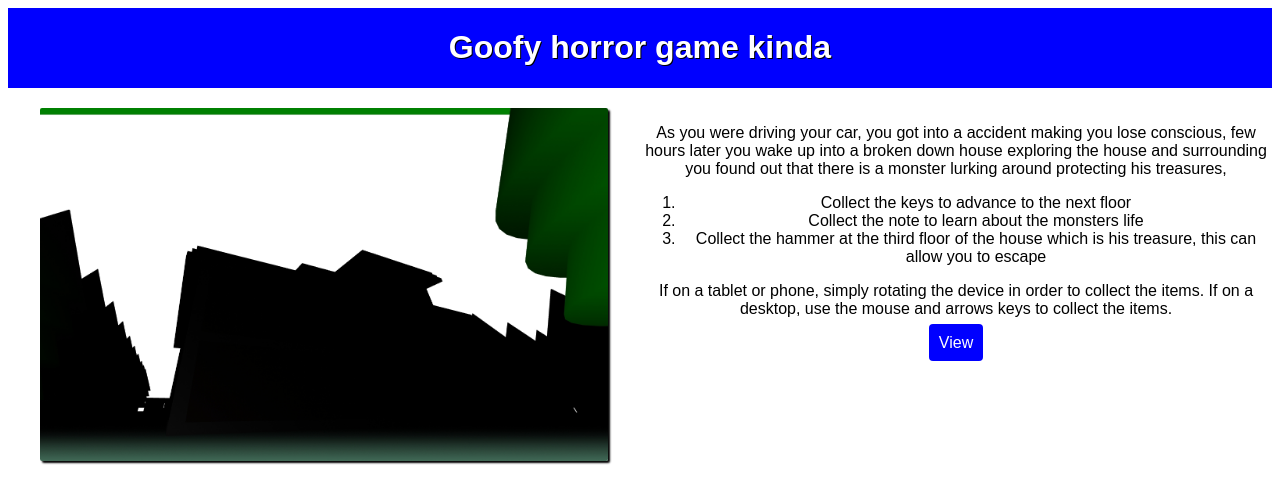
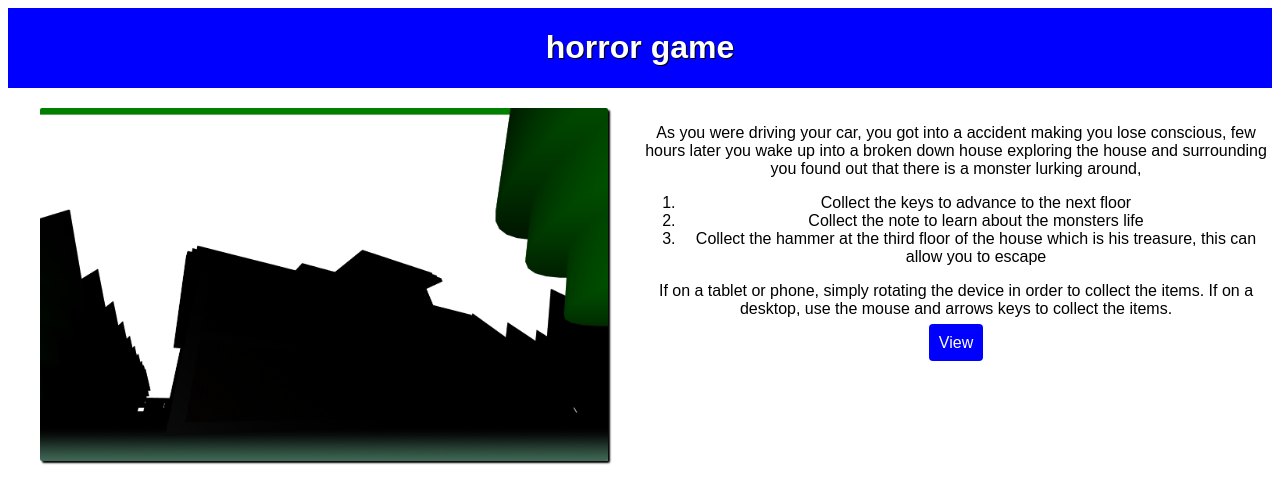
Before and after one commit to KEHUANG1230/KEHUANG1230, a plain HTML site: page index.html in a window 1280 px wide. Drawn offline with Linux system fonts and the light colour scheme.

Commit message:
Update index.html

```diff
--- a/index.html
+++ b/index.html
@@ -8,7 +8,7 @@
   </head>
   <body>
     <div class="container" id="banner">
-      <h1> Goofy horror game kinda </h1>
+      <h1> horror game </h1>
     </div>
     <div class="container" id="body">
       <div id="snapshot">
@@ -17,7 +17,7 @@
       <div id="description">
         <p> As you were driving your car, you got into a accident making you lose conscious, few hours later
 		you wake up into a broken down house exploring the house and surrounding you found out
-		that there is a monster lurking around protecting his treasures,
+		that there is a monster lurking around,
         <ol>
           <li>Collect the keys to advance to the next floor </li>
           <li>Collect the note to learn about the monsters life</li>
```
